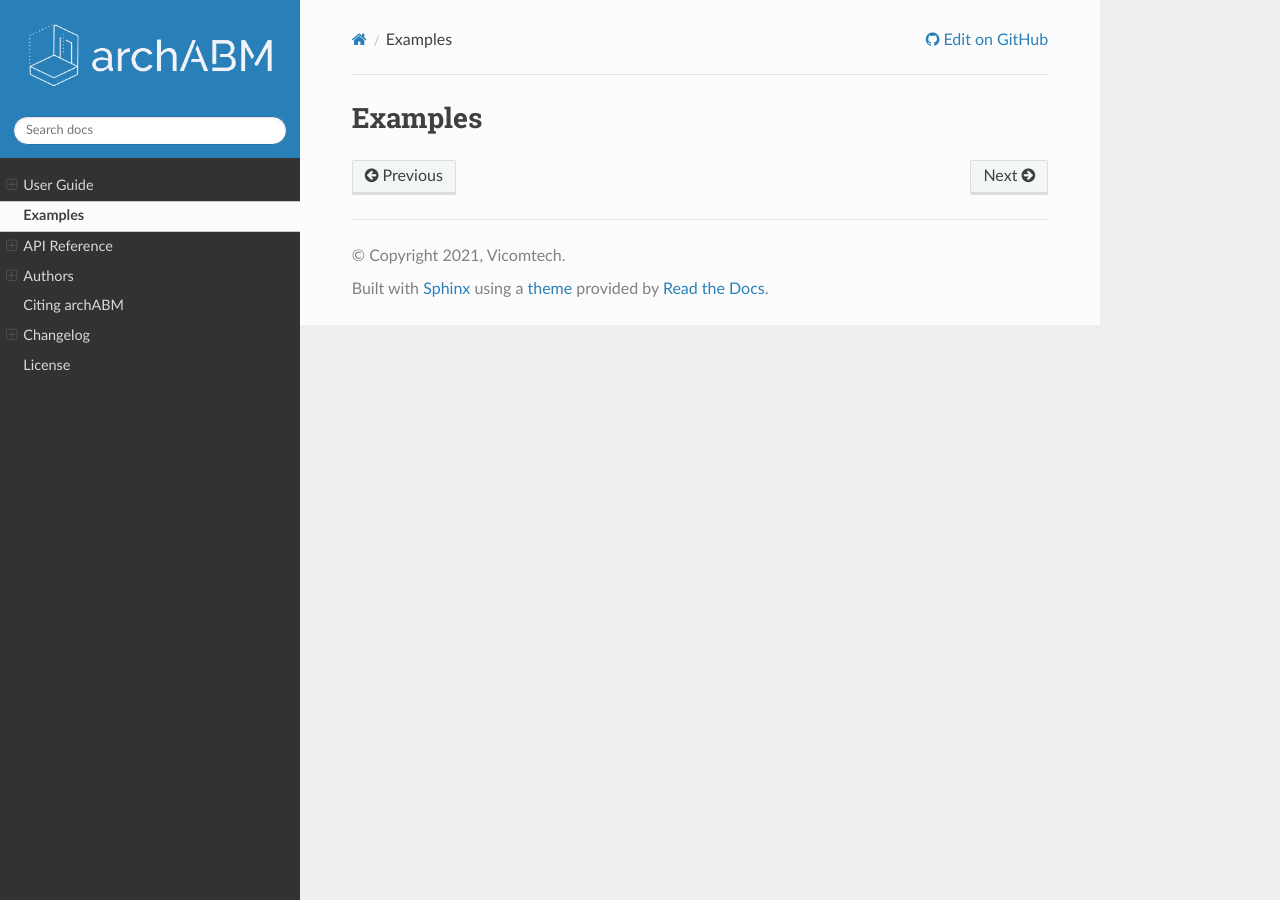
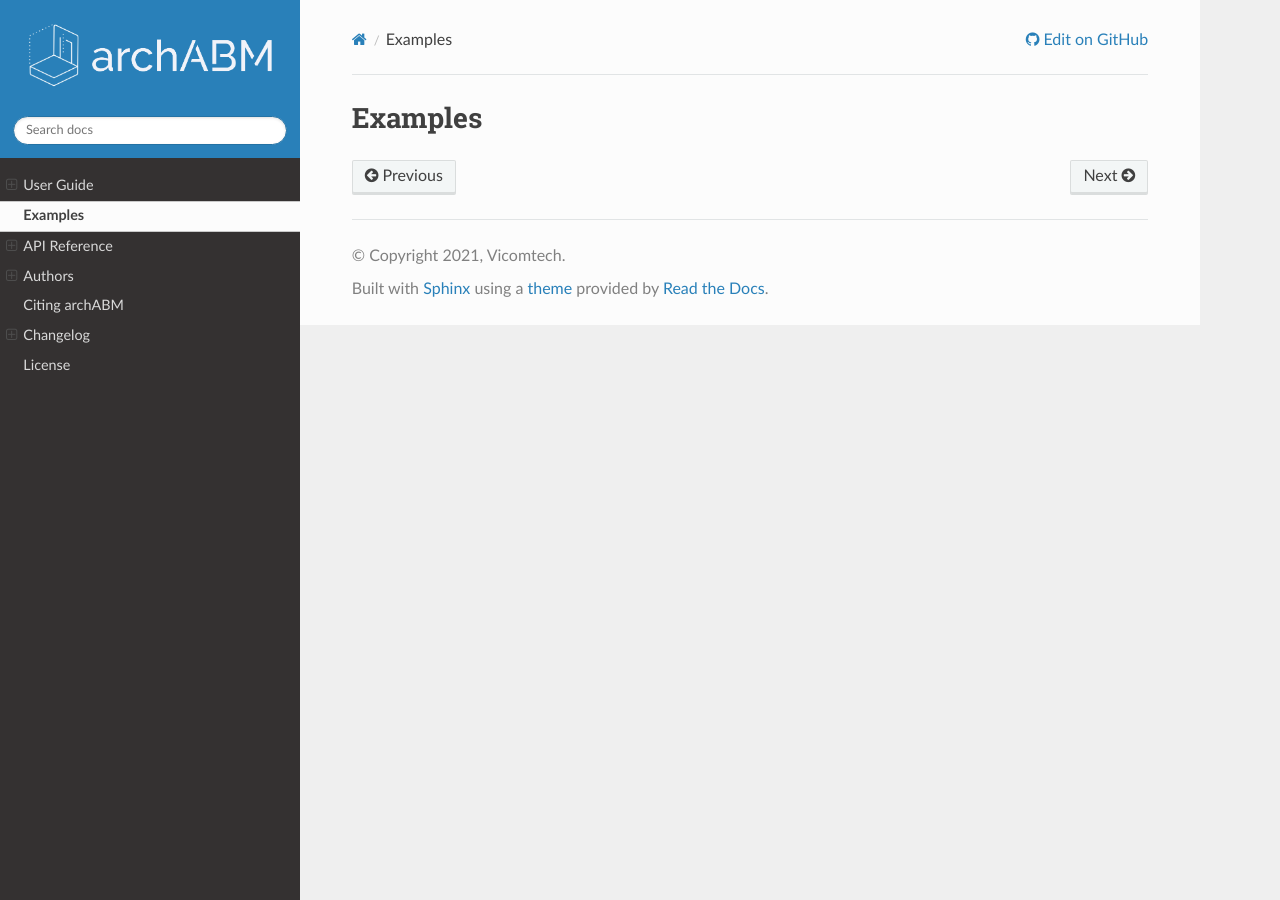
Before and after one commit to Vicomtech/ArchABM, a Sphinx documentation site: the page built from docs/source/examples.rst, in a window 1280 px wide. Built offline with Sphinx 7.4.7 and the Read the Docs theme 2.0.0, drawn with Linux system fonts in a browser that asks for light colours.

Commit message:
Content width increased up to 900px

```diff
--- a/docs/source/_static/my_theme.css
+++ b/docs/source/_static/my_theme.css
@@ -1,3 +1,3 @@
 .wy-nav-content {
-    max-width: 800px !important;
+    max-width: 900px !important;
 }
```
